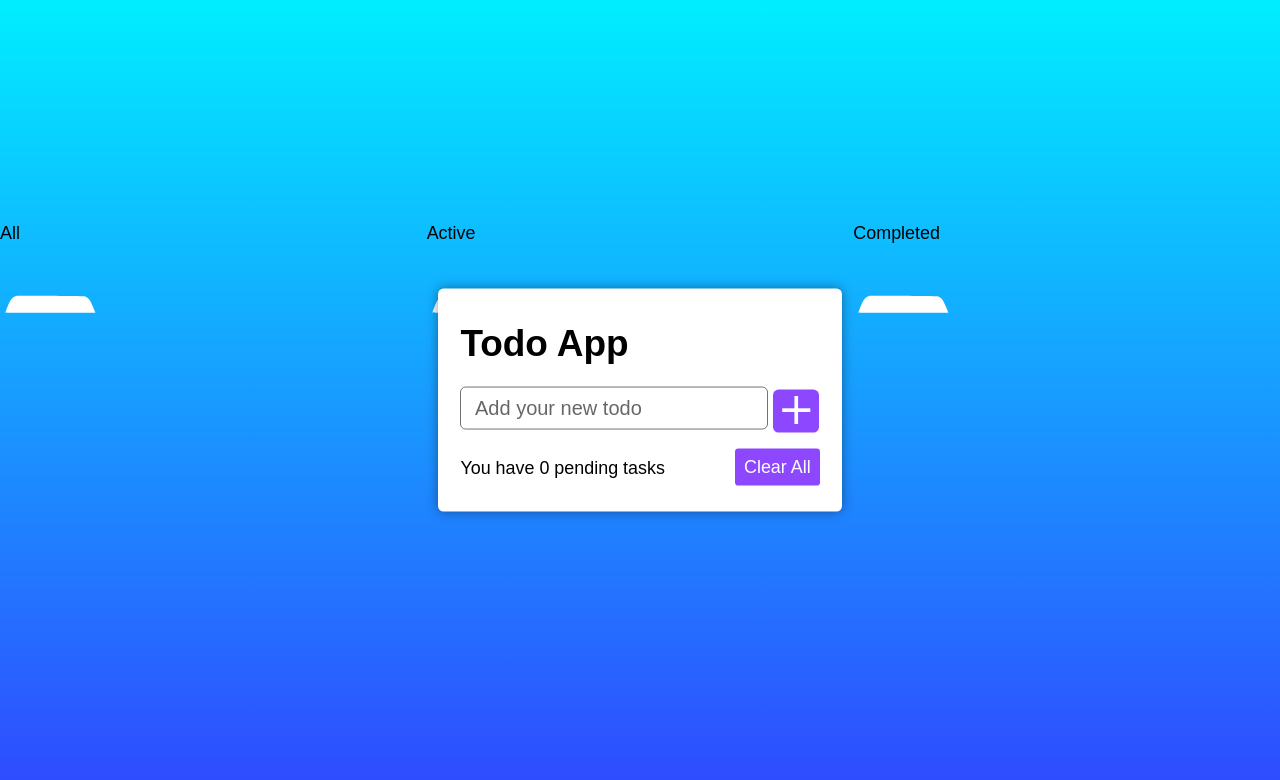
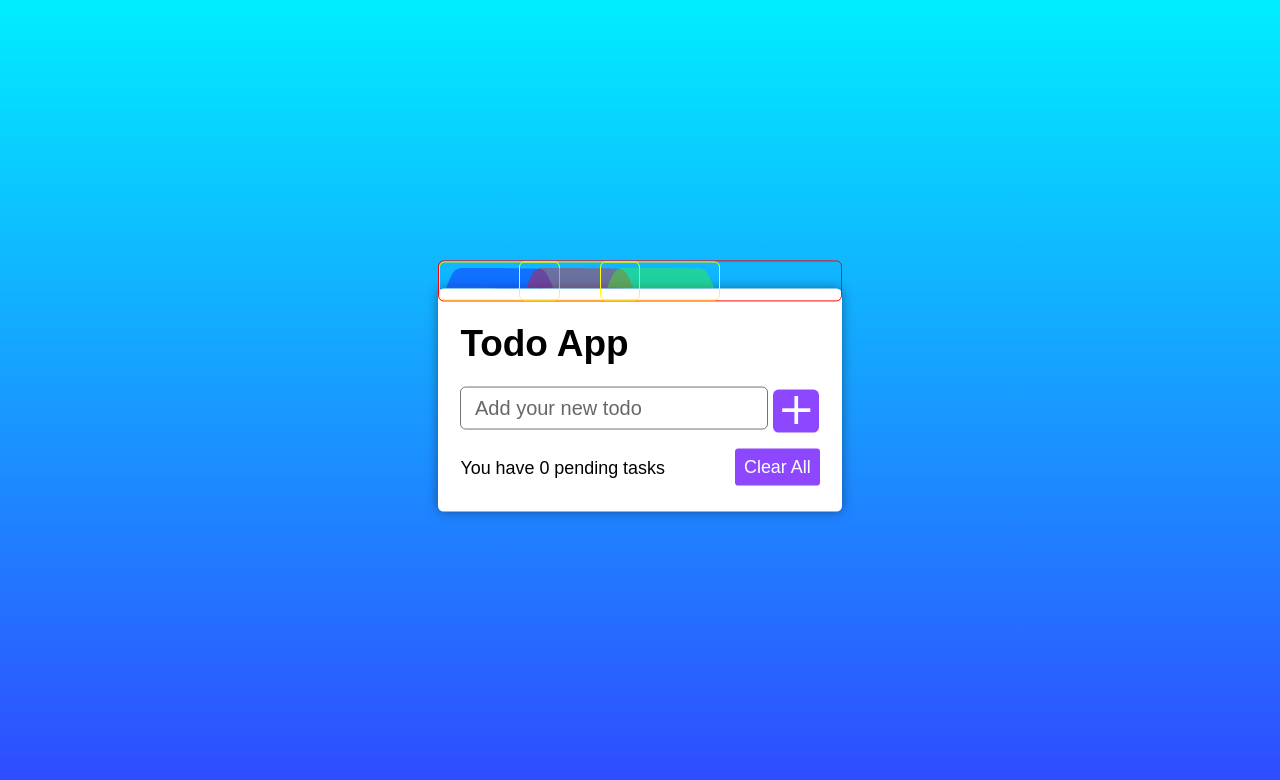
Before and after one commit to Ali-Sdg90/Todo-App, a plain HTML site: page index.html in a window 1280 px wide. Drawn offline with Linux system fonts and the light colour scheme.

Commit message:
Finally figured out how to set filter bookmarks

```diff
--- a/index.html
+++ b/index.html
@@ -27,15 +27,12 @@
             </div>
         </div>
 
-        <div id="filter-nav">
-            <div id="filter-all">
-                <p>All</p>
+        <div id="filter-nav-background">
             <svg
+                id="filter-all"
                 version="1.1"
                 xmlns="http://www.w3.org/2000/svg"
                 xmlns:xlink="http://www.w3.org/1999/xlink"
-                    width="400"
-                    height="125.4125412541254"
                 viewBox="0, 0, 400,125.4125412541254"
             >
                 <g id="svgg">
@@ -43,20 +40,16 @@
                         id="path0"
                         d="M65.347 19.658 C 47.355 24.343,39.376 36.250,21.681 84.818 C 20.882 87.012,29.987 87.129,201.179 87.129 C 300.365 87.129,381.518 86.826,381.518 86.455 C 381.518 86.084,377.658 76.612,372.941 65.404 C 359.053 32.412,352.425 24.650,335.314 21.339 C 326.653 19.663,71.429 18.074,65.347 19.658 "
                         stroke="none"
-                            fill="#ffffff"
+                        fill="#1100ff60"
                         fill-rule="evenodd"
                     ></path>
                 </g>
             </svg>
-            </div>
-            <div id="filter-active">
-                <p>Active</p>
             <svg
+                id="filter-active"
                 version="1.1"
                 xmlns="http://www.w3.org/2000/svg"
                 xmlns:xlink="http://www.w3.org/1999/xlink"
-                    width="400"
-                    height="125.4125412541254"
                 viewBox="0, 0, 400,125.4125412541254"
             >
                 <g id="svgg">
@@ -64,20 +57,16 @@
                         id="path0"
                         d="M65.347 19.658 C 47.355 24.343,39.376 36.250,21.681 84.818 C 20.882 87.012,29.987 87.129,201.179 87.129 C 300.365 87.129,381.518 86.826,381.518 86.455 C 381.518 86.084,377.658 76.612,372.941 65.404 C 359.053 32.412,352.425 24.650,335.314 21.339 C 326.653 19.663,71.429 18.074,65.347 19.658 "
                         stroke="none"
-                            fill="#ffffff"
+                        fill="#ff000060"
                         fill-rule="evenodd"
                     ></path>
                 </g>
             </svg>
-            </div>
-            <div id="filter-completed">
-                <p>Completed</p>
             <svg
+                id="filter-completed"
                 version="1.1"
                 xmlns="http://www.w3.org/2000/svg"
                 xmlns:xlink="http://www.w3.org/1999/xlink"
-                    width="400"
-                    height="125.4125412541254"
                 viewBox="0, 0, 400,125.4125412541254"
             >
                 <g id="svgg">
@@ -85,12 +74,13 @@
                         id="path0"
                         d="M65.347 19.658 C 47.355 24.343,39.376 36.250,21.681 84.818 C 20.882 87.012,29.987 87.129,201.179 87.129 C 300.365 87.129,381.518 86.826,381.518 86.455 C 381.518 86.084,377.658 76.612,372.941 65.404 C 359.053 32.412,352.425 24.650,335.314 21.339 C 326.653 19.663,71.429 18.074,65.347 19.658 "
                         stroke="none"
-                            fill="#ffffff"
+                        fill="#3cff0060"
                         fill-rule="evenodd"
                     ></path>
                 </g>
             </svg>
-            </div>
+            <div></div>
+            <div></div>
         </div>
 
         <script src="script.js"></script>
--- a/style.css
+++ b/style.css
@@ -215,11 +215,40 @@ div[id*="delete-number"]:active {
     color: gray;
     text-decoration: line-through;
 }
-#filter-nav{
+#filter-nav-background{
     display: grid;
-    grid-template-columns: 1fr 1fr 1fr;
+    grid-template-columns: 1fr 1fr 1fr 1fr 1fr;
     grid-template-rows: 1fr;
+    position: absolute;
+    border: 1px solid red;
+    /* width: 32vh; */
+    /* height: 100px; */
+    /* top: 32.5%; */
+    /* left: 25%; */
+    /* gap: -100px; */
+    top: 35.1vh;
+    left: 50%;
+    transform: translate(-50%,-50%);
+    width: 50.5vh;
+    /* width: 45vh; */
 }
-#filter-nav svg{
-    width: 100px;
+#filter-nav-background svg{
+    border: 1px solid yellow;
+    width: 150%
 }
+/* #filter-nav-background svg{ */
+    /* border: 1px solid rgb(225, 255, 0); */
+    /* width: 150%; */
+    /* width: 14vh; */
+    /* position: absolute; */
+    /* top: 0; */
+/* } */
+/* #main-div::after{
+    content: "";
+    position: absolute;
+    width: 100%;
+    height: 11%;
+    background-color: rgba(255, 0, 0, 0.418);
+    top: -2.8vh;
+    left: 0;
+} */
```
Lines whose indentation alone changed are shown as unchanged.
